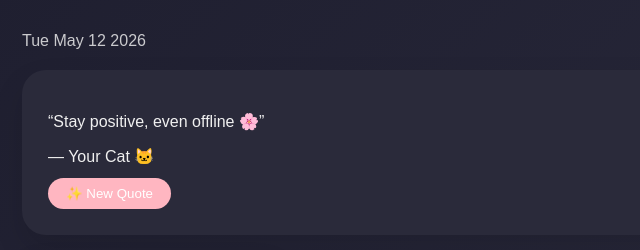
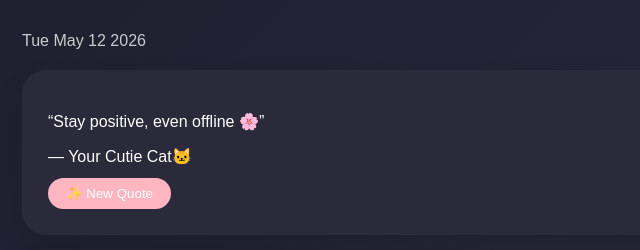
Before and after one commit to Juhi3921/Cute-WebAPI, a website: page public/index.html in a window 1280 px wide. Shown: the part 164-414 px from the top of the page, 0-640 px from the left. Drawn offline with Linux system fonts and the light colour scheme; no server answers.

Commit message:
updated work

```diff
--- a/public/script.js
+++ b/public/script.js
@@ -29,7 +29,7 @@ async function fetchQuote() {
   } catch (err) {
     document.getElementById("quote").textContent =
       "“Stay positive, even offline 🌸”";
-    document.getElementById("author").textContent = "— Your Cat 🐱";
+    document.getElementById("author").textContent = "— Your Cutie Cat🐱";
     updateBubble("Internet shaky… but I’m still here 🐾");
   }
 }
--- a/public/style.css
+++ b/public/style.css
@@ -194,7 +194,7 @@ body.night .nav-item.active {
 body.night .quote-card,
 body.night .weather-card {
   background: #2a2a3a;
-  color: #f0f0f0;
+  color: white;
 }
 
 body.night .cat-bubble {
--- a/server.js
+++ b/server.js
@@ -59,7 +59,7 @@ app.get("/api/weather", async (req, res) => {
     const data = await r.json();
     res.json(data);
   } catch {
-    res.status(500).json({ error: "Weather unavailable 🌧️" });
+    res.status(500).json({ error: "Sorry ....Weather unavailable 🌧️" });
   }
 });
 
```
